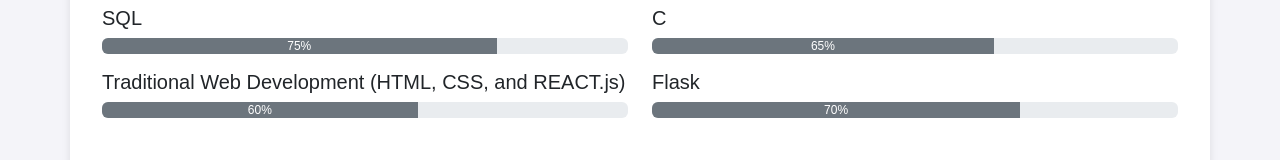
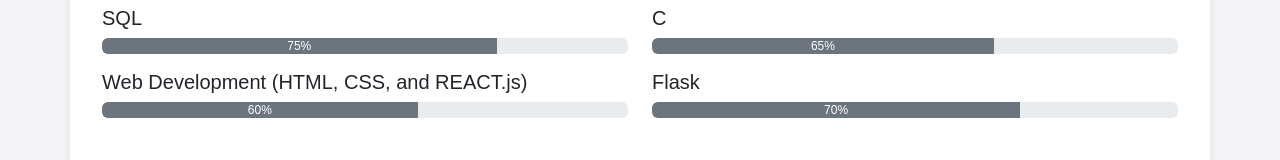
Before and after one commit to monv353/monv353.github.io, a plain HTML site: page skills.html in a window 1280 px wide. Shown: the part 362-522 px from the top of the page. Drawn offline with nearby package versions, Linux system fonts and the light colour scheme.

Commit message:
Update skills.html

```diff
--- a/skills.html
+++ b/skills.html
@@ -70,7 +70,7 @@
             </div>
             <!-- Skill: Web Development -->
             <div class="col-md-6 mb-3">
-                <h5>Traditional Web Development (HTML, CSS, and REACT.js)</h5>
+                <h5>Web Development (HTML, CSS, and REACT.js)</h5>
                 <div class="progress">
                     <div class="progress-bar bg-secondary" role="progressbar" style="width: 60%" aria-valuenow="70" aria-valuemin="0" aria-valuemax="100">60%</div>
                 </div>
```
